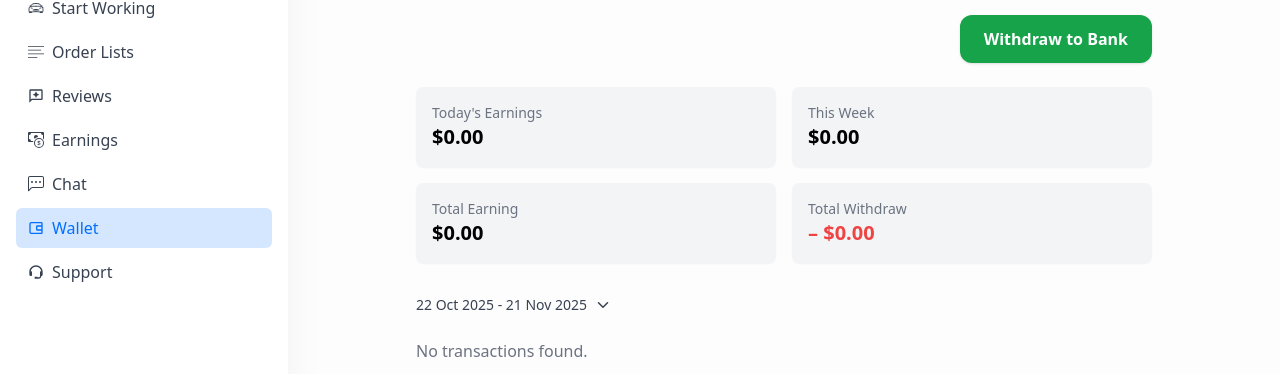
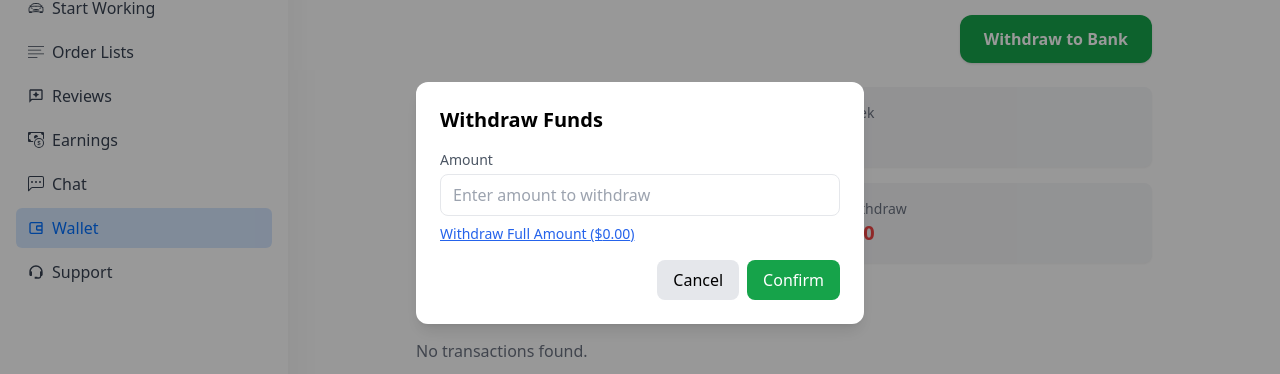
Before and after one commit to mohammadashrafulislam1/My-Dipatch-Driver, a React (Vite) app: page /dashboard/wallet in a window 1280 px wide. Both pictures are taken after a click on the button "Withdraw to Bank". Shown: the part 209-583 px from the top of the page. Built offline with nearby package versions, Linux system fonts and the light colour scheme; what @mapbox/mapbox-sdk, mapbox-gl would draw is missing.

Commit message:
added modal for withdraw

```diff
--- a/src/pages/Driver/Dashboard/Wallet.jsx
+++ b/src/pages/Driver/Dashboard/Wallet.jsx
@@ -12,7 +12,8 @@ import useAuth from "../../../Components/useAuth";
 
 const Wallet = () => {
   const { user, token } = useAuth();
-
+const [showWithdraw, setShowWithdraw] = useState(false);
+const [withdrawAmount, setWithdrawAmount] = useState("");
   const [showCalendar, setShowCalendar] = useState(false);
 
   // Date range: last 30 days → today
@@ -106,6 +107,41 @@ const Wallet = () => {
 
   const toggleCalendar = () => setShowCalendar((prev) => !prev);
 
+  const handleWithdraw = async () => {
+  if (!withdrawAmount || Number(withdrawAmount) <= 0) {
+    toast.error("Enter valid amount");
+    return;
+  }
+
+  if (Number(withdrawAmount) > totalEarnings) {
+    toast.error("You don't have enough balance");
+    return;
+  }
+
+  try {
+    // Example — You will replace with your real withdraw API
+    const res = await axios.post(
+      `${endPoint}/wallet/withdraw`,
+      {
+        driverId: user.id,
+        amount: Number(withdrawAmount),
+      },
+      {
+        headers: { Authorization: `Bearer ${token}` },
+      }
+    );
+
+    toast.success("Withdrawal request sent!");
+    setShowWithdraw(false);
+    setWithdrawAmount("");
+
+  } catch (err) {
+    console.error(err);
+    toast.error("Withdrawal failed, try again");
+  }
+};
+
+
   return (
     <div className="md:max-w-3xl mx-auto p-4 space-y-6 relative md:mt-0 mt-6">
       {/* Driver Balance */}
@@ -119,10 +155,56 @@ const Wallet = () => {
 
       {/* Withdraw Button */}
       <div className="flex justify-end">
-        <button className="bg-green-600 hover:bg-green-700 text-white px-6 py-3 rounded-xl font-semibold shadow">
-          Withdraw to Bank
+  <button
+    onClick={() => setShowWithdraw(true)}
+    className="bg-green-600 hover:bg-green-700 text-white px-6 py-3 rounded-xl font-semibold shadow"
+  >
+    Withdraw to Bank
+  </button>
+</div>
+
+{showWithdraw && (
+  <div className="fixed inset-0 bg-black bg-opacity-40 flex items-center justify-center z-50">
+    <div className="bg-white p-6 rounded-xl shadow-lg w-[90%] max-w-md">
+      <h2 className="text-xl font-semibold mb-4">Withdraw Funds</h2>
+
+      <label className="block text-sm text-gray-600 mb-1">Amount</label>
+
+      <input
+        type="number"
+        value={withdrawAmount}
+        onChange={(e) => setWithdrawAmount(e.target.value)}
+        className="w-full border px-3 py-2 rounded-lg outline-none focus:ring-2 focus:ring-green-500"
+        placeholder="Enter amount to withdraw"
+      />
+
+      {/* 🔥 Add FULL BALANCE button */}
+      <button
+        onClick={() => setWithdrawAmount(totalEarnings.toFixed(2))}
+        className="text-blue-600 text-sm underline mt-2 mb-4"
+      >
+        Withdraw Full Amount (${totalEarnings.toFixed(2)})
+      </button>
+
+      <div className="flex justify-end gap-2">
+        <button
+          onClick={() => setShowWithdraw(false)}
+          className="px-4 py-2 bg-gray-200 rounded-lg hover:bg-gray-300"
+        >
+          Cancel
+        </button>
+
+        <button
+          onClick={handleWithdraw}
+          className="px-4 py-2 bg-green-600 text-white rounded-lg hover:bg-green-700"
+        >
+          Confirm
         </button>
       </div>
+    </div>
+  </div>
+)}
+
 
       {/* Earnings Summary */}
       <div className="grid grid-cols-2 gap-4">
```
